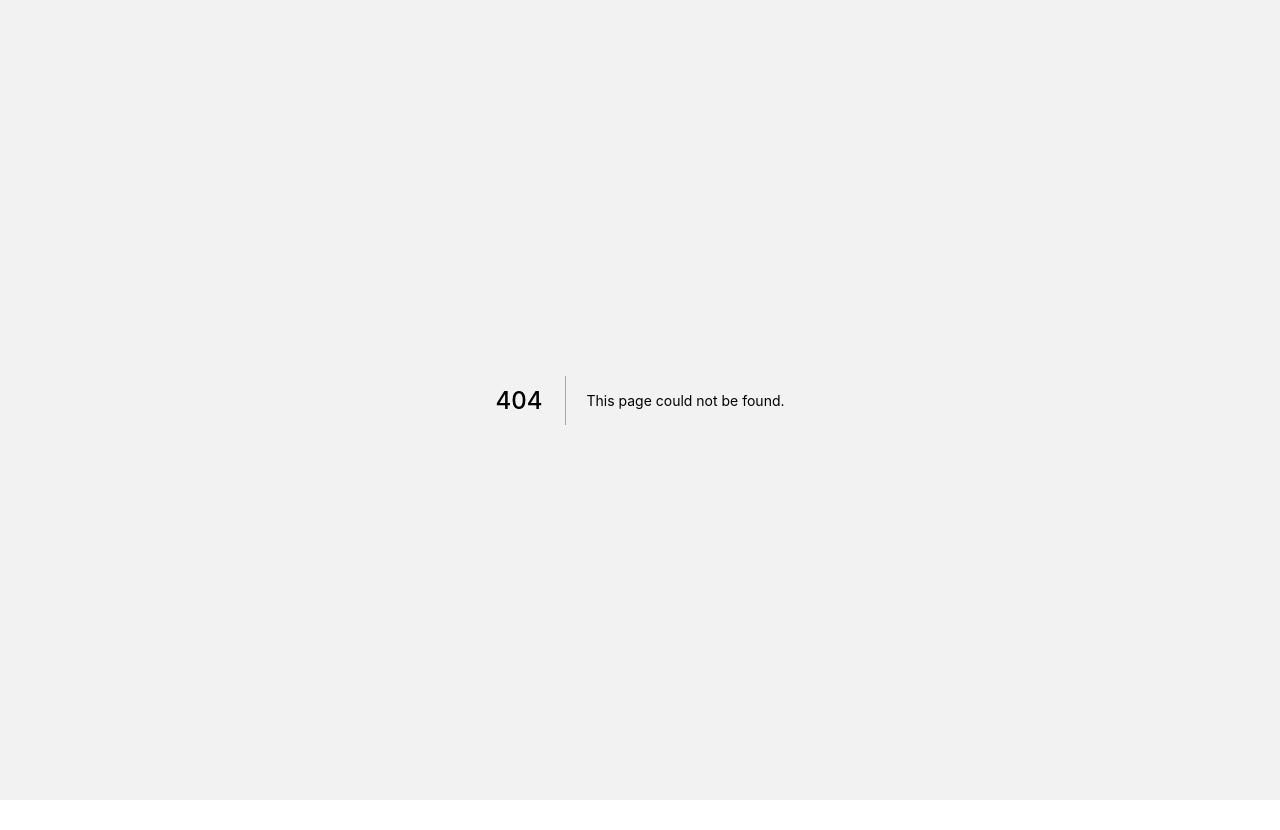
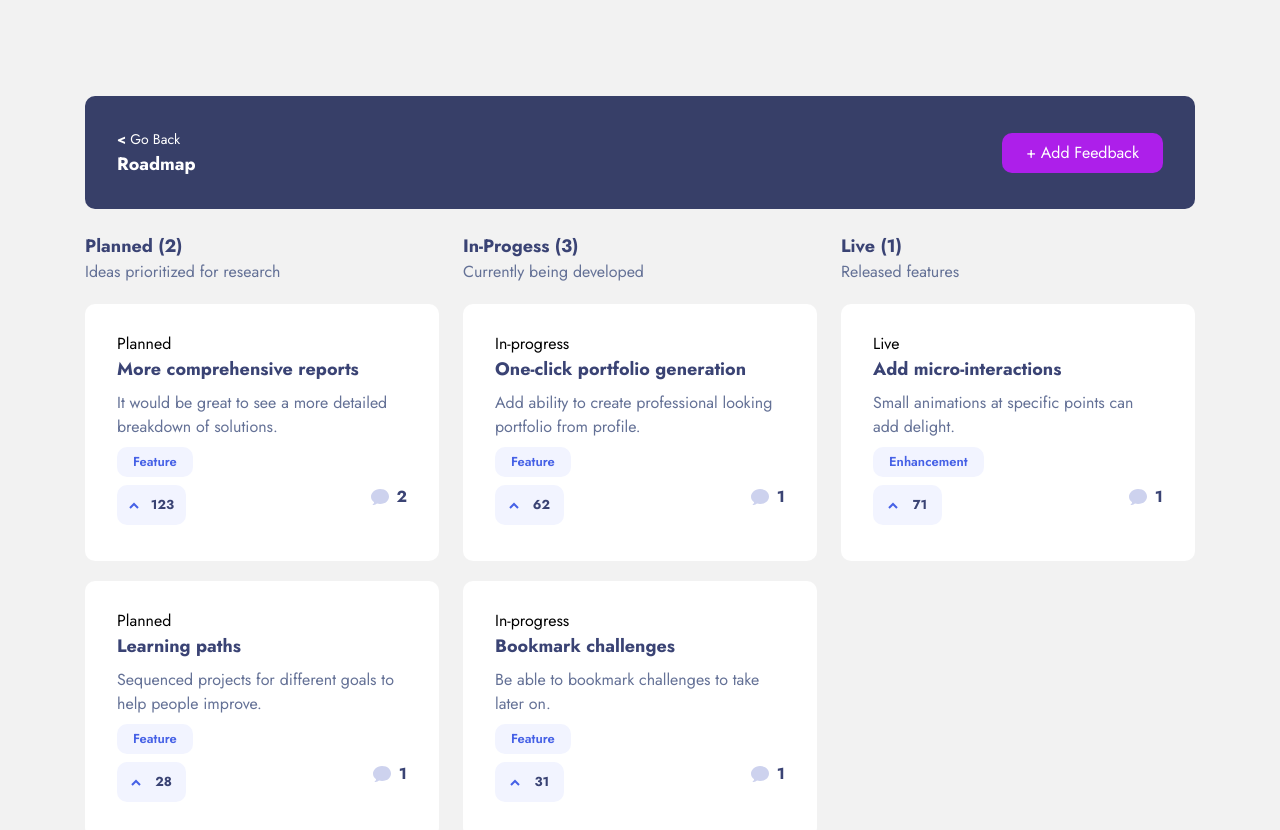
Before and after one commit to vitaliiptp/wcs_final_project, a Next.js app: page /roadmap in a window 1280 px wide. Before the commit this address had no page. Shown: the top 830 px of the page. Before the commit the page ends 800 px from the top, so only its background shows below. Built offline with nearby package versions, Linux system fonts and the light colour scheme.

Commit message:
roadmap Site and Component

```diff
--- /dev/null
+++ b/components/global/RoadMapCard.jsx
@@ -0,0 +1,26 @@
+import React from "react";
+import UpvoteRoadMap from "./upvoteRoadMap";
+import CategoryTag from "./categoryTag";
+import CommentBtn from "./CommentBtn";
+import StatusTag from "./statusTag";
+
+const FeedbackCard = ({status,title, description, category, upvotes, comments}) => {
+  return (
+    <div className="flex flex-col mb-[1.25rem] px-[2rem] py-[1.75rem] rounded-[0.625rem] bg-white-normal">
+      <div className="flex  items-start justify-start">
+        <StatusTag status={status.charAt(0).toUpperCase() + status.slice(1)}/>
+      </div>
+      <div className="flex  flex-col justify-between items-start">
+          <p className="text-b-18 pb-2">{title}</p>
+          <p className="text-n-16 pb-2">{description}</p>
+          <CategoryTag classname="pb-2" category={category.charAt(0).toUpperCase() + category.slice(1)}/>
+      </div>
+      <div className="flex justify-between items-start my-2">
+        <UpvoteRoadMap upvotes={upvotes}/>
+        <CommentBtn  comments={comments}/>
+      </div>
+    </div>
+  );
+};
+
+export default FeedbackCard;
--- /dev/null
+++ b/components/global/roadMapSidebar.jsx
@@ -0,0 +1,56 @@
+import React, {useContext} from 'react';
+import Link from "next/link";
+import AppContext from "../../context/AppContext";
+
+
+
+
+function RoadMapSidebar() {
+    const { items, setItems } = useContext(AppContext);
+
+
+  return (
+    <div className='w-[16rem] h-[10.375rem] bg-white-normal mr-[1.875rem] p-[1.5rem] rounded-[0.625rem] mt-[1.5rem]'>
+        <div className='flex justify-between'>
+            <p className='text-b-18'>Roadmap</p>
+            <Link href={"/roadmap"} >
+                <a className="text-sb-13 hover:underline my-auto">View</a>
+            </Link>
+        </div>
+        <div>
+            <div className='flex mt-4 justify-between'>
+                <div className='flex'>
+                    <div className='my-auto mr-4 rounded-full bg-salmon-normal w-[0.5rem] h-[0.5rem]'></div>
+                    <p className='text-n-16'>Planned</p>
+                </div>
+                <div className='text-b-16'>
+                    {items.filter(function(item) { return item.status === "planned" }).length}
+                </div>
+            </div>
+
+            <div className='flex justify-between'>
+                <div className='flex'>
+                    <div className= " my-auto mr-4 rounded-full bg-purple-normal w-[0.5rem] h-[0.5rem]"></div>
+                    <p className='text-n-16'>In-Progress</p>
+                </div>
+                <div className='text-b-16'>
+                    {items.filter(function(item) { return item.status === "in-progress" }).length}
+                </div>
+            </div>
+
+            <div className='flex justify-between'>
+                <div className='flex'>
+                    <div className= "my-auto mr-4 rounded-full bg-blue-light w-[0.5rem] h-[0.5rem]"></div>
+                    <p className='text-n-16'>Live</p>
+                </div>
+                <div className='text-b-16'>
+                    {items.filter(function(item) { return item.status === "live" }).length}
+                </div>
+            </div>
+
+        </div>
+    </div>
+  );
+}
+
+export default RoadMapSidebar;
--- /dev/null
+++ b/components/global/statusTag.jsx
@@ -0,0 +1,7 @@
+import React from 'react';
+
+const StatusTag= ({status}) =>{
+  return <div>{status}</div>;
+}
+
+export default StatusTag;
--- /dev/null
+++ b/components/global/upvoteRoadMap.jsx
@@ -0,0 +1,14 @@
+import React from 'react';
+import ArrowUp from "./svg/ArrowUp";
+
+const UpvoteRoadMap = ({upvotes}) => {
+    return (
+      <button className="flex flex-row  justify-evenly items-center h-[2.5rem] w-[4.313rem] rounded-[0.625rem] bg-white-dark hover:bg-white-dark-hover text-b-13">
+          <ArrowUp />
+          {upvotes || 0}
+      </button>
+    );
+  };
+
+
+export default UpvoteRoadMap;
--- a/pages/home.js
+++ b/pages/home.js
@@ -2,6 +2,7 @@ import React from "react";
 import Button from "../components/Buttons/button";
 import SortBtn from "../components/global/SortBtn";
 import Feedbacks from "../components/feedbacks";
+import RoadMapSidebar from "../components/global/roadMapSidebar";
 
 const Home = () => {
   return (
@@ -9,6 +10,8 @@ const Home = () => {
       <div className="h-40 w-screen flex items-center justify-center bg-gradient-to-r from-blue-gradient via-purple-gradient to-pink-gradient font-medium text-6xl">
         Page for testing Tailwind
       </div>
+
+      <RoadMapSidebar/>
 
       <Button type="button" buttonStyle="btn--blue" buttonSize="btn--medium">
         Edit Feedback
--- a/pages/index.js
+++ b/pages/index.js
@@ -3,6 +3,7 @@ import Feedbacks from "../components/feedbacks";
 import LogoCard from "../components/global/logoCard";
 import FeedbackCategories from "../components/feedbackCategories";
 import Header from "../components/global/header";
+import RoadMapSidebar from "../components/global/roadMapSidebar";
 
 export default function Home() {
   return (
@@ -10,6 +11,7 @@ export default function Home() {
       <div className="flex flex-col">
         <LogoCard />
         <FeedbackCategories />
+        <RoadMapSidebar />
       </div>
       <div className="flex flex-col">
         <Header />
--- /dev/null
+++ b/pages/roadmap.js
@@ -0,0 +1,105 @@
+import React, { useState, useContext } from "react";
+import RoadMapCard from "../components/global/RoadMapCard";
+import AppContext from "../context/AppContext";
+import Button from "../components/Buttons/button";
+import Link from "next/link";
+
+
+const RoadMap = () => {
+    const { items, setItems } = useContext(AppContext);
+
+    const planned = items.filter((item)=>item.status === "planned");
+    const progress = items.filter((item)=>item.status === "in-progress");
+    const live = items.filter((item)=>item.status === "live");
+
+
+return (
+
+    <div className="py-[6rem]">
+        <div className="mx-auto px-4 flex flex-row items-center justify-between w-[69.375rem] h-[7.063rem] mb-[1.5rem] rounded-[0.625rem] bg-blue-dark">
+            <div className="pl-4">
+                <Link href={"/"} >
+                   <a className=" text-[14px]  hover:underline text-white-normal"><b>&lt;</b> Go Back</a>
+                </Link>
+                <p className="text-b-18_w">Roadmap</p>
+            </div>
+
+            <div className="mr-[1rem] ml-[14.5rem]">
+                <Button type="button" buttonStyle="btn--purple" buttonSize="btn--large">
+                + Add Feedback
+                </Button>
+            </div>
+        </div>
+
+        <div className=" flex -row w-[69.375rem] mx-auto my-4">
+            <div className="flex-col w-4/12">
+                <div className="mb-[1.25rem]">
+                    <p className="text-b-18">Planned ({items.filter(function(item) { return item.status === "planned" }).length})</p>
+                    <p className="text-n-16">Ideas prioritized for research </p>
+                </div>
+
+                {planned.map((item, index) => {
+                    return (
+                        <RoadMapCard
+                            key={`feedback${index}`}
+                            status={item.status}
+                            title={item.title}
+                            description={item.description}
+                            category={item.category}
+                            upvotes={item.upvotes}
+                            comments={item.comments?.length}
+                        />
+                    );
+                })}
+            </div>
+
+            <div className="flex-col w-4/12 mx-[1.5rem]">
+                <div className="mb-[1.25rem]">
+                    <p className="text-b-18">In-Progess ({items.filter(function(item) { return item.status === "in-progress" }).length})</p>
+                    <p className="text-n-16">Currently being developed </p>
+                </div>
+
+                {progress.map((item, index) => {
+                    return (
+                        <RoadMapCard
+                            key={`feedback${index}`}
+                            status={item.status}
+                            title={item.title}
+                            description={item.description}
+                            category={item.category}
+                            upvotes={item.upvotes}
+                            comments={item.comments?.length}
+                        />
+                    );
+                })}
+            </div>
+
+            <div className="flex-row w-4/12">
+                <div className="mb-[1.25rem]">
+                    <p className="text-b-18">Live ({items.filter(function(item) { return item.status === "live" }).length})</p>
+                    <p className="text-n-16">Released features </p>
+                </div>
+
+                {live.map((item, index) => {
+                    return (
+                        <RoadMapCard
+                            key={`feedback${index}`}
+                            status={item.status}
+                            title={item.title}
+                            description={item.description}
+                            category={item.category}
+                            upvotes={item.upvotes}
+                            comments={item.comments?.length}
+                        />
+                    );
+                 })}
+            </div>
+
+        </div>
+
+
+    </div>
+  );
+};
+
+export default RoadMap;
```
